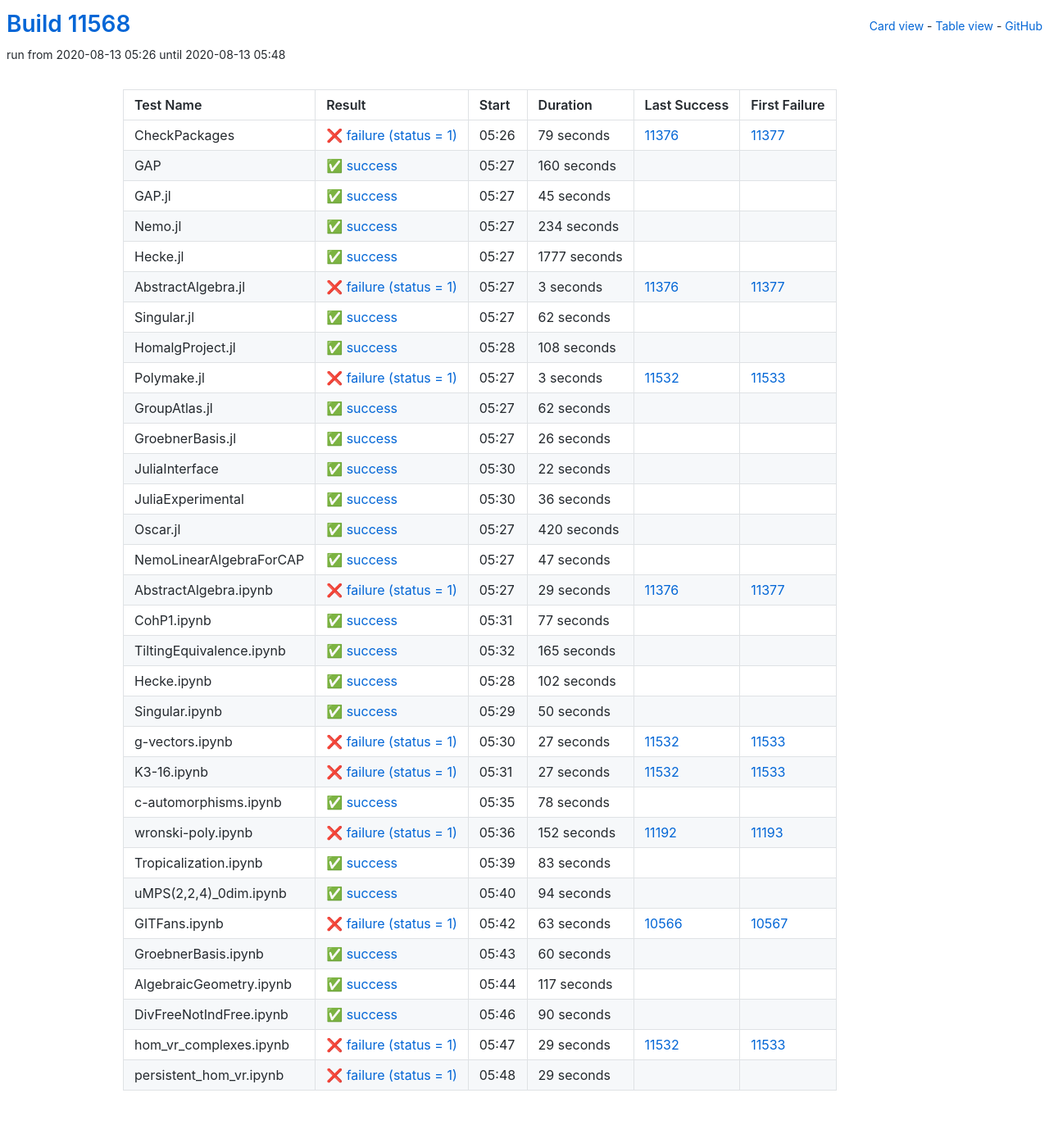
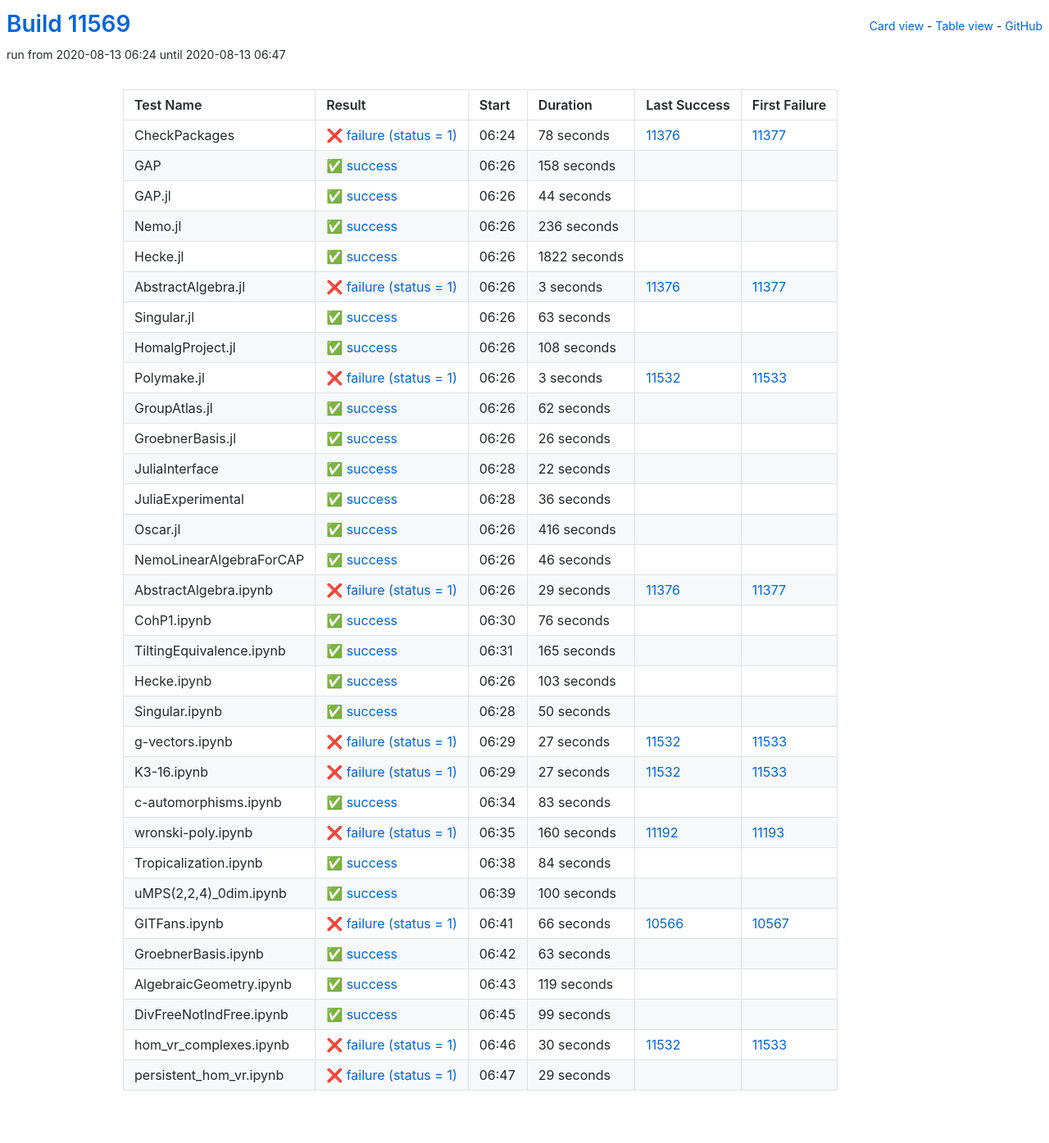
Before and after one commit to oscar-system/oscar-ci-status, a Jekyll site: the page built from table.html, in a window 1280 px wide. Shown: the whole page at 82% size. Built offline with Jekyll 4.4.1, drawn with Linux system fonts in a browser that asks for light colours.

Commit message:
Build #11569

```diff
--- a/_data/ci.yml
+++ b/_data/ci.yml
@@ -1,6 +1,6 @@
 ---
-build: 11568
-build_url: https://oscarci.mathematik.uni-kl.de/job/oscar/11568/
+build: 11569
+build_url: https://oscarci.mathematik.uni-kl.de/job/oscar/11569/
 job: oscar
 organization: oscar-system
 repo: oscar-ci-status
@@ -8,68 +8,68 @@
 tests:
 - name: CheckPackages
   id: checkpackages
-  log: https://oscarci.mathematik.uni-kl.de/job/oscar/11568/artifact/logs/build-11568/CheckPackages.log
-  start: 2020-08-13 05:26
+  log: https://oscarci.mathematik.uni-kl.de/job/oscar/11569/artifact/logs/build-11569/CheckPackages.log
+  start: 2020-08-13 06:24
   success: false
   exitcode: 1
   status: failure
-  duration: 79
+  duration: 78
   last_success: 11376
   last_success_url: https://oscarci.mathematik.uni-kl.de/job/oscar/11376/
   first_failure: 11377
   first_failure_url: https://oscarci.mathematik.uni-kl.de/job/oscar/11377/
 - name: GAP
   id: gap
-  log: https://oscarci.mathematik.uni-kl.de/job/oscar/11568/artifact/logs/build-11568/GAP.log
-  start: 2020-08-13 05:27
+  log: https://oscarci.mathematik.uni-kl.de/job/oscar/11569/artifact/logs/build-11569/GAP.log
+  start: 2020-08-13 06:26
   success: true
   exitcode: 0
   status: success
-  duration: 160
+  duration: 158
   last_success: false
   last_success_url:
   first_failure: false
   first_failure_url:
 - name: GAP.jl
   id: gap-jl
-  log: https://oscarci.mathematik.uni-kl.de/job/oscar/11568/artifact/logs/build-11568/GAP.jl.log
-  start: 2020-08-13 05:27
+  log: https://oscarci.mathematik.uni-kl.de/job/oscar/11569/artifact/logs/build-11569/GAP.jl.log
+  start: 2020-08-13 06:26
   success: true
   exitcode: 0
   status: success
-  duration: 45
+  duration: 44
   last_success: false
   last_success_url:
   first_failure: false
   first_failure_url:
 - name: Nemo.jl
   id: nemo-jl
-  log: https://oscarci.mathematik.uni-kl.de/job/oscar/11568/artifact/logs/build-11568/Nemo.jl.log
-  start: 2020-08-13 05:27
+  log: https://oscarci.mathematik.uni-kl.de/job/oscar/11569/artifact/logs/build-11569/Nemo.jl.log
+  start: 2020-08-13 06:26
   success: true
   exitcode: 0
   status: success
-  duration: 234
+  duration: 236
   last_success: false
   last_success_url:
   first_failure: false
   first_failure_url:
 - name: Hecke.jl
   id: hecke-jl
-  log: https://oscarci.mathematik.uni-kl.de/job/oscar/11568/artifact/logs/build-11568/Hecke.jl.log
-  start: 2020-08-13 05:27
+  log: https://oscarci.mathematik.uni-kl.de/job/oscar/11569/artifact/logs/build-11569/Hecke.jl.log
+  start: 2020-08-13 06:26
   success: true
   exitcode: 0
   status: success
-  duration: 1777
+  duration: 1822
   last_success: false
   last_success_url:
   first_failure: false
   first_failure_url:
 - name: AbstractAlgebra.jl
   id: abstractalgebra-jl
-  log: https://oscarci.mathematik.uni-kl.de/job/oscar/11568/artifact/logs/build-11568/AbstractAlgebra.jl.log
-  start: 2020-08-13 05:27
+  log: https://oscarci.mathematik.uni-kl.de/job/oscar/11569/artifact/logs/build-11569/AbstractAlgebra.jl.log
+  start: 2020-08-13 06:26
   success: false
   exitcode: 1
   status: failure
@@ -80,20 +80,20 @@
   first_failure_url: https://oscarci.mathematik.uni-kl.de/job/oscar/11377/
 - name: Singular.jl
   id: singular-jl
-  log: https://oscarci.mathematik.uni-kl.de/job/oscar/11568/artifact/logs/build-11568/Singular.jl.log
-  start: 2020-08-13 05:27
+  log: https://oscarci.mathematik.uni-kl.de/job/oscar/11569/artifact/logs/build-11569/Singular.jl.log
+  start: 2020-08-13 06:26
   success: true
   exitcode: 0
   status: success
-  duration: 62
+  duration: 63
   last_success: false
   last_success_url:
   first_failure: false
   first_failure_url:
 - name: HomalgProject.jl
   id: homalgproject-jl
-  log: https://oscarci.mathematik.uni-kl.de/job/oscar/11568/artifact/logs/build-11568/HomalgProject.jl.log
-  start: 2020-08-13 05:28
+  log: https://oscarci.mathematik.uni-kl.de/job/oscar/11569/artifact/logs/build-11569/HomalgProject.jl.log
+  start: 2020-08-13 06:26
   success: true
   exitcode: 0
   status: success
@@ -104,8 +104,8 @@
   first_failure_url:
 - name: Polymake.jl
   id: polymake-jl
-  log: https://oscarci.mathematik.uni-kl.de/job/oscar/11568/artifact/logs/build-11568/Polymake.jl.log
-  start: 2020-08-13 05:27
+  log: https://oscarci.mathematik.uni-kl.de/job/oscar/11569/artifact/logs/build-11569/Polymake.jl.log
+  start: 2020-08-13 06:26
   success: false
   exitcode: 1
   status: failure
@@ -116,8 +116,8 @@
   first_failure_url: https://oscarci.mathematik.uni-kl.de/job/oscar/11533/
 - name: GroupAtlas.jl
   id: groupatlas-jl
-  log: https://oscarci.mathematik.uni-kl.de/job/oscar/11568/artifact/logs/build-11568/GroupAtlas.jl.log
-  start: 2020-08-13 05:27
+  log: https://oscarci.mathematik.uni-kl.de/job/oscar/11569/artifact/logs/build-11569/GroupAtlas.jl.log
+  start: 2020-08-13 06:26
   success: true
   exitcode: 0
   status: success
@@ -128,8 +128,8 @@
   first_failure_url:
 - name: GroebnerBasis.jl
   id: groebnerbasis-jl
-  log: https://oscarci.mathematik.uni-kl.de/job/oscar/11568/artifact/logs/build-11568/GroebnerBasis.jl.log
-  start: 2020-08-13 05:27
+  log: https://oscarci.mathematik.uni-kl.de/job/oscar/11569/artifact/logs/build-11569/GroebnerBasis.jl.log
+  start: 2020-08-13 06:26
   success: true
   exitcode: 0
   status: success
@@ -140,8 +140,8 @@
   first_failure_url:
 - name: JuliaInterface
   id: juliainterface
-  log: https://oscarci.mathematik.uni-kl.de/job/oscar/11568/artifact/logs/build-11568/JuliaInterface.log
-  start: 2020-08-13 05:30
+  log: https://oscarci.mathematik.uni-kl.de/job/oscar/11569/artifact/logs/build-11569/JuliaInterface.log
+  start: 2020-08-13 06:28
   success: true
   exitcode: 0
   status: success
@@ -152,8 +152,8 @@
   first_failure_url:
 - name: JuliaExperimental
   id: juliaexperimental
-  log: https://oscarci.mathematik.uni-kl.de/job/oscar/11568/artifact/logs/build-11568/JuliaExperimental.log
-  start: 2020-08-13 05:30
+  log: https://oscarci.mathematik.uni-kl.de/job/oscar/11569/artifact/logs/build-11569/JuliaExperimental.log
+  start: 2020-08-13 06:28
   success: true
   exitcode: 0
   status: success
@@ -164,32 +164,32 @@
   first_failure_url:
 - name: Oscar.jl
   id: oscar-jl
-  log: https://oscarci.mathematik.uni-kl.de/job/oscar/11568/artifact/logs/build-11568/Oscar.jl.log
-  start: 2020-08-13 05:27
+  log: https://oscarci.mathematik.uni-kl.de/job/oscar/11569/artifact/logs/build-11569/Oscar.jl.log
+  start: 2020-08-13 06:26
   success: true
   exitcode: 0
   status: success
-  duration: 420
+  duration: 416
   last_success: false
   last_success_url:
   first_failure: false
   first_failure_url:
 - name: NemoLinearAlgebraForCAP
   id: nemolinearalgebraforcap
-  log: https://oscarci.mathematik.uni-kl.de/job/oscar/11568/artifact/logs/build-11568/NemoLinearAlgebraForCAP.log
-  start: 2020-08-13 05:27
+  log: https://oscarci.mathematik.uni-kl.de/job/oscar/11569/artifact/logs/build-11569/NemoLinearAlgebraForCAP.log
+  start: 2020-08-13 06:26
   success: true
   exitcode: 0
   status: success
-  duration: 47
+  duration: 46
   last_success: false
   last_success_url:
   first_failure: false
   first_failure_url:
 - name: AbstractAlgebra.ipynb
   id: abstractalgebra-ipynb
-  log: https://oscarci.mathematik.uni-kl.de/job/oscar/11568/artifact/logs/build-11568/AbstractAlgebra.ipynb.log
-  start: 2020-08-13 05:27
+  log: https://oscarci.mathematik.uni-kl.de/job/oscar/11569/artifact/logs/build-11569/AbstractAlgebra.ipynb.log
+  start: 2020-08-13 06:26
   success: false
   exitcode: 1
   status: failure
@@ -200,20 +200,20 @@
   first_failure_url: https://oscarci.mathematik.uni-kl.de/job/oscar/11377/
 - name: CohP1.ipynb
   id: cohp1-ipynb
-  log: https://oscarci.mathematik.uni-kl.de/job/oscar/11568/artifact/logs/build-11568/CohP1.ipynb.log
-  start: 2020-08-13 05:31
+  log: https://oscarci.mathematik.uni-kl.de/job/oscar/11569/artifact/logs/build-11569/CohP1.ipynb.log
+  start: 2020-08-13 06:30
   success: true
   exitcode: 0
   status: success
-  duration: 77
+  duration: 76
   last_success: false
   last_success_url:
   first_failure: false
   first_failure_url:
 - name: TiltingEquivalence.ipynb
   id: tiltingequivalence-ipynb
-  log: https://oscarci.mathematik.uni-kl.de/job/oscar/11568/artifact/logs/build-11568/TiltingEquivalence.ipynb.log
-  start: 2020-08-13 05:32
+  log: https://oscarci.mathematik.uni-kl.de/job/oscar/11569/artifact/logs/build-11569/TiltingEquivalence.ipynb.log
+  start: 2020-08-13 06:31
   success: true
   exitcode: 0
   status: success
@@ -224,20 +224,20 @@
   first_failure_url:
 - name: Hecke.ipynb
   id: hecke-ipynb
-  log: https://oscarci.mathematik.uni-kl.de/job/oscar/11568/artifact/logs/build-11568/Hecke.ipynb.log
-  start: 2020-08-13 05:28
+  log: https://oscarci.mathematik.uni-kl.de/job/oscar/11569/artifact/logs/build-11569/Hecke.ipynb.log
+  start: 2020-08-13 06:26
   success: true
   exitcode: 0
   status: success
-  duration: 102
+  duration: 103
   last_success: false
   last_success_url:
   first_failure: false
   first_failure_url:
 - name: Singular.ipynb
   id: singular-ipynb
-  log: https://oscarci.mathematik.uni-kl.de/job/oscar/11568/artifact/logs/build-11568/Singular.ipynb.log
-  start: 2020-08-13 05:29
+  log: https://oscarci.mathematik.uni-kl.de/job/oscar/11569/artifact/logs/build-11569/Singular.ipynb.log
+  start: 2020-08-13 06:28
   success: true
   exitcode: 0
   status: success
@@ -248,8 +248,8 @@
   first_failure_url:
 - name: g-vectors.ipynb
   id: g-vectors-ipynb
-  log: https://oscarci.mathematik.uni-kl.de/job/oscar/11568/artifact/logs/build-11568/g-vectors.ipynb.log
-  start: 2020-08-13 05:30
+  log: https://oscarci.mathematik.uni-kl.de/job/oscar/11569/artifact/logs/build-11569/g-vectors.ipynb.log
+  start: 2020-08-13 06:29
   success: false
   exitcode: 1
   status: failure
@@ -260,8 +260,8 @@
   first_failure_url: https://oscarci.mathematik.uni-kl.de/job/oscar/11533/
 - name: K3-16.ipynb
   id: k3-16-ipynb
-  log: https://oscarci.mathematik.uni-kl.de/job/oscar/11568/artifact/logs/build-11568/K3-16.ipynb.log
-  start: 2020-08-13 05:31
+  log: https://oscarci.mathematik.uni-kl.de/job/oscar/11569/artifact/logs/build-11569/K3-16.ipynb.log
+  start: 2020-08-13 06:29
   success: false
   exitcode: 1
   status: failure
@@ -272,32 +272,8 @@
   first_failure_url: https://oscarci.mathematik.uni-kl.de/job/oscar/11533/
 - name: c-automorphisms.ipynb
   id: c-automorphisms-ipynb
-  log: https://oscarci.mathematik.uni-kl.de/job/oscar/11568/artifact/logs/build-11568/c-automorphisms.ipynb.log
-  start: 2020-08-13 05:35
-  success: true
-  exitcode: 0
-  status: success
-  duration: 78
-  last_success: false
-  last_success_url:
-  first_failure: false
-  first_failure_url:
-- name: wronski-poly.ipynb
-  id: wronski-poly-ipynb
-  log: https://oscarci.mathematik.uni-kl.de/job/oscar/11568/artifact/logs/build-11568/wronski-poly.ipynb.log
-  start: 2020-08-13 05:36
-  success: false
-  exitcode: 1
-  status: failure
-  duration: 152
-  last_success: 11192
-  last_success_url: https://oscarci.mathematik.uni-kl.de/job/oscar/11192/
-  first_failure: 11193
-  first_failure_url: https://oscarci.mathematik.uni-kl.de/job/oscar/11193/
-- name: Tropicalization.ipynb
-  id: tropicalization-ipynb
-  log: https://oscarci.mathematik.uni-kl.de/job/oscar/11568/artifact/logs/build-11568/Tropicalization.ipynb.log
-  start: 2020-08-13 05:39
+  log: https://oscarci.mathematik.uni-kl.de/job/oscar/11569/artifact/logs/build-11569/c-automorphisms.ipynb.log
+  start: 2020-08-13 06:34
   success: true
   exitcode: 0
   status: success
@@ -306,82 +282,106 @@
   last_success_url:
   first_failure: false
   first_failure_url:
-- name: uMPS(2,2,4)_0dim.ipynb
-  id: umps-2-2-4-0dim-ipynb
-  log: https://oscarci.mathematik.uni-kl.de/job/oscar/11568/artifact/logs/build-11568/uMPS-2-2-4-_0dim.ipynb.log
-  start: 2020-08-13 05:40
+- name: wronski-poly.ipynb
+  id: wronski-poly-ipynb
+  log: https://oscarci.mathematik.uni-kl.de/job/oscar/11569/artifact/logs/build-11569/wronski-poly.ipynb.log
+  start: 2020-08-13 06:35
+  success: false
+  exitcode: 1
+  status: failure
+  duration: 160
+  last_success: 11192
+  last_success_url: https://oscarci.mathematik.uni-kl.de/job/oscar/11192/
+  first_failure: 11193
+  first_failure_url: https://oscarci.mathematik.uni-kl.de/job/oscar/11193/
+- name: Tropicalization.ipynb
+  id: tropicalization-ipynb
+  log: https://oscarci.mathematik.uni-kl.de/job/oscar/11569/artifact/logs/build-11569/Tropicalization.ipynb.log
+  start: 2020-08-13 06:38
   success: true
   exitcode: 0
   status: success
-  duration: 94
+  duration: 84
+  last_success: false
+  last_success_url:
+  first_failure: false
+  first_failure_url:
+- name: uMPS(2,2,4)_0dim.ipynb
+  id: umps-2-2-4-0dim-ipynb
+  log: https://oscarci.mathematik.uni-kl.de/job/oscar/11569/artifact/logs/build-11569/uMPS-2-2-4-_0dim.ipynb.log
+  start: 2020-08-13 06:39
+  success: true
+  exitcode: 0
+  status: success
+  duration: 100
   last_success: false
   last_success_url:
   first_failure: false
   first_failure_url:
 - name: GITFans.ipynb
   id: gitfans-ipynb
-  log: https://oscarci.mathematik.uni-kl.de/job/oscar/11568/artifact/logs/build-11568/GITFans.ipynb.log
-  start: 2020-08-13 05:42
+  log: https://oscarci.mathematik.uni-kl.de/job/oscar/11569/artifact/logs/build-11569/GITFans.ipynb.log
+  start: 2020-08-13 06:41
   success: false
   exitcode: 1
   status: failure
-  duration: 63
+  duration: 66
   last_success: 10566
   last_success_url: https://oscarci.mathematik.uni-kl.de/job/oscar/10566/
   first_failure: 10567
   first_failure_url: https://oscarci.mathematik.uni-kl.de/job/oscar/10567/
 - name: GroebnerBasis.ipynb
   id: groebnerbasis-ipynb
-  log: https://oscarci.mathematik.uni-kl.de/job/oscar/11568/artifact/logs/build-11568/GroebnerBasis.ipynb.log
-  start: 2020-08-13 05:43
+  log: https://oscarci.mathematik.uni-kl.de/job/oscar/11569/artifact/logs/build-11569/GroebnerBasis.ipynb.log
+  start: 2020-08-13 06:42
   success: true
   exitcode: 0
   status: success
-  duration: 60
+  duration: 63
   last_success: false
   last_success_url:
   first_failure: false
   first_failure_url:
 - name: AlgebraicGeometry.ipynb
   id: algebraicgeometry-ipynb
-  log: https://oscarci.mathematik.uni-kl.de/job/oscar/11568/artifact/logs/build-11568/AlgebraicGeometry.ipynb.log
-  start: 2020-08-13 05:44
+  log: https://oscarci.mathematik.uni-kl.de/job/oscar/11569/artifact/logs/build-11569/AlgebraicGeometry.ipynb.log
+  start: 2020-08-13 06:43
   success: true
   exitcode: 0
   status: success
-  duration: 117
+  duration: 119
   last_success: false
   last_success_url:
   first_failure: false
   first_failure_url:
 - name: DivFreeNotIndFree.ipynb
   id: divfreenotindfree-ipynb
-  log: https://oscarci.mathematik.uni-kl.de/job/oscar/11568/artifact/logs/build-11568/DivFreeNotIndFree.ipynb.log
-  start: 2020-08-13 05:46
+  log: https://oscarci.mathematik.uni-kl.de/job/oscar/11569/artifact/logs/build-11569/DivFreeNotIndFree.ipynb.log
+  start: 2020-08-13 06:45
   success: true
   exitcode: 0
   status: success
-  duration: 90
+  duration: 99
   last_success: false
   last_success_url:
   first_failure: false
   first_failure_url:
 - name: hom_vr_complexes.ipynb
   id: hom-vr-complexes-ipynb
-  log: https://oscarci.mathematik.uni-kl.de/job/oscar/11568/artifact/logs/build-11568/hom_vr_complexes.ipynb.log
-  start: 2020-08-13 05:47
+  log: https://oscarci.mathematik.uni-kl.de/job/oscar/11569/artifact/logs/build-11569/hom_vr_complexes.ipynb.log
+  start: 2020-08-13 06:46
   success: false
   exitcode: 1
   status: failure
-  duration: 29
+  duration: 30
   last_success: 11532
   last_success_url: https://oscarci.mathematik.uni-kl.de/job/oscar/11532/
   first_failure: 11533
   first_failure_url: https://oscarci.mathematik.uni-kl.de/job/oscar/11533/
 - name: persistent_hom_vr.ipynb
   id: persistent-hom-vr-ipynb
-  log: https://oscarci.mathematik.uni-kl.de/job/oscar/11568/artifact/logs/build-11568/persistent_hom_vr.ipynb.log
-  start: 2020-08-13 05:48
+  log: https://oscarci.mathematik.uni-kl.de/job/oscar/11569/artifact/logs/build-11569/persistent_hom_vr.ipynb.log
+  start: 2020-08-13 06:47
   success: false
   exitcode: 1
   status: failure
```
Also changed, not shown: README.md.
